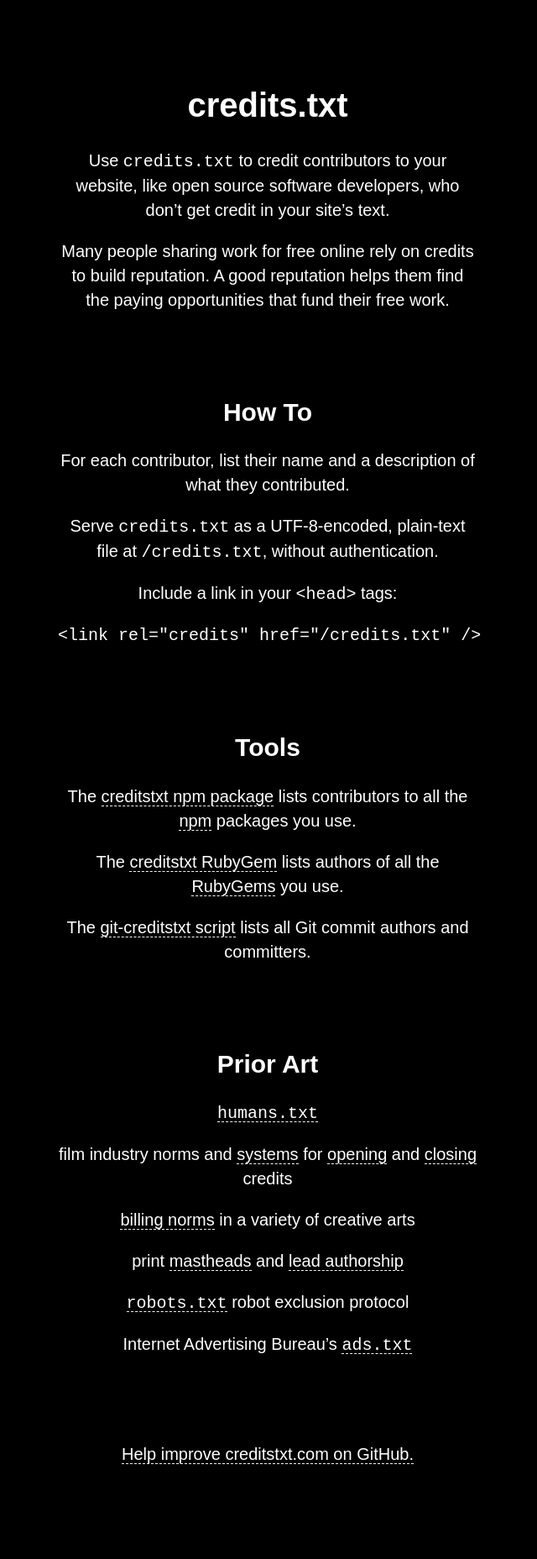
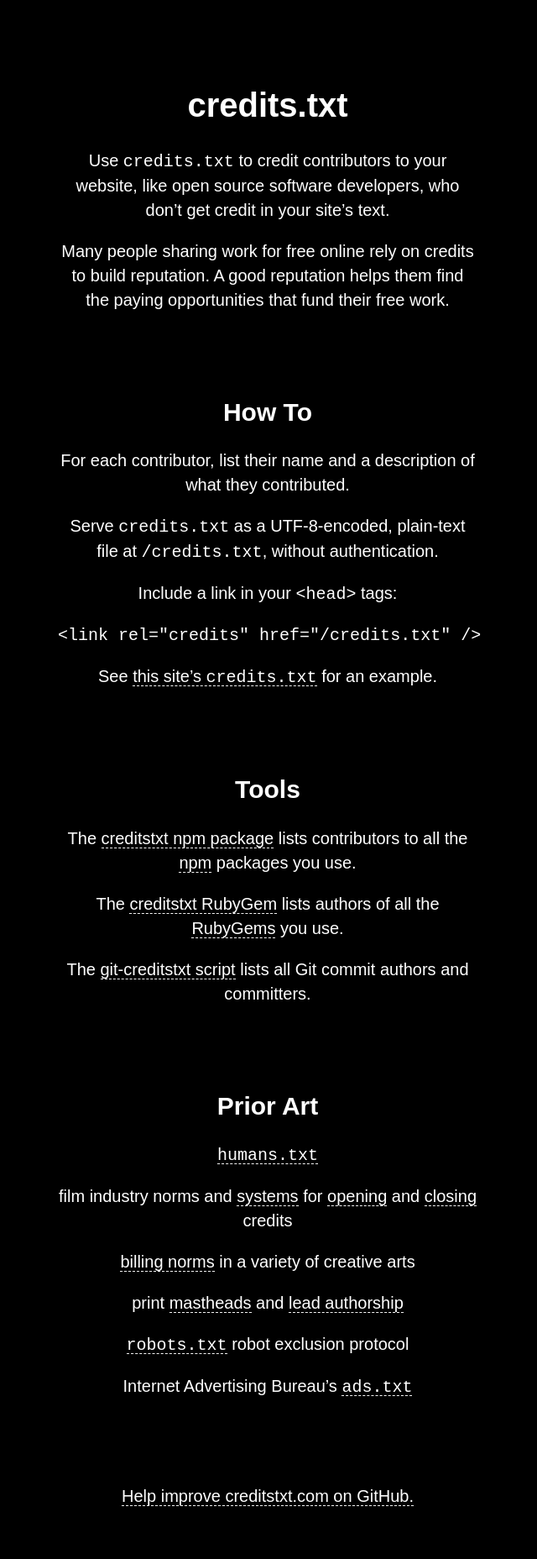
Before and after one commit to creditstxt/creditstxt.com, a Jekyll site: the page built from index.md, in a window 1280 px wide. Shown: the whole page at 84% size, without its empty margins (321-961 px from the left). Built offline with Jekyll 4.4.1, drawn with Linux system fonts in a browser that asks for light colours; our own code applies the rules of GitHub Pages for plain Markdown files; before the commit the page ends 1806 px from its top, so only the background shows below that.

Commit message:
Link to our own /credits.txt

````diff
--- a/index.md
+++ b/index.md
@@ -13,6 +13,8 @@ Include a link in your `<head>` tags:
 ```html
 <link rel="credits" href="/credits.txt" />
 ```
+
+See [this site's `credits.txt`](/credits.txt) for an example.
 
 ## Tools
 
````
